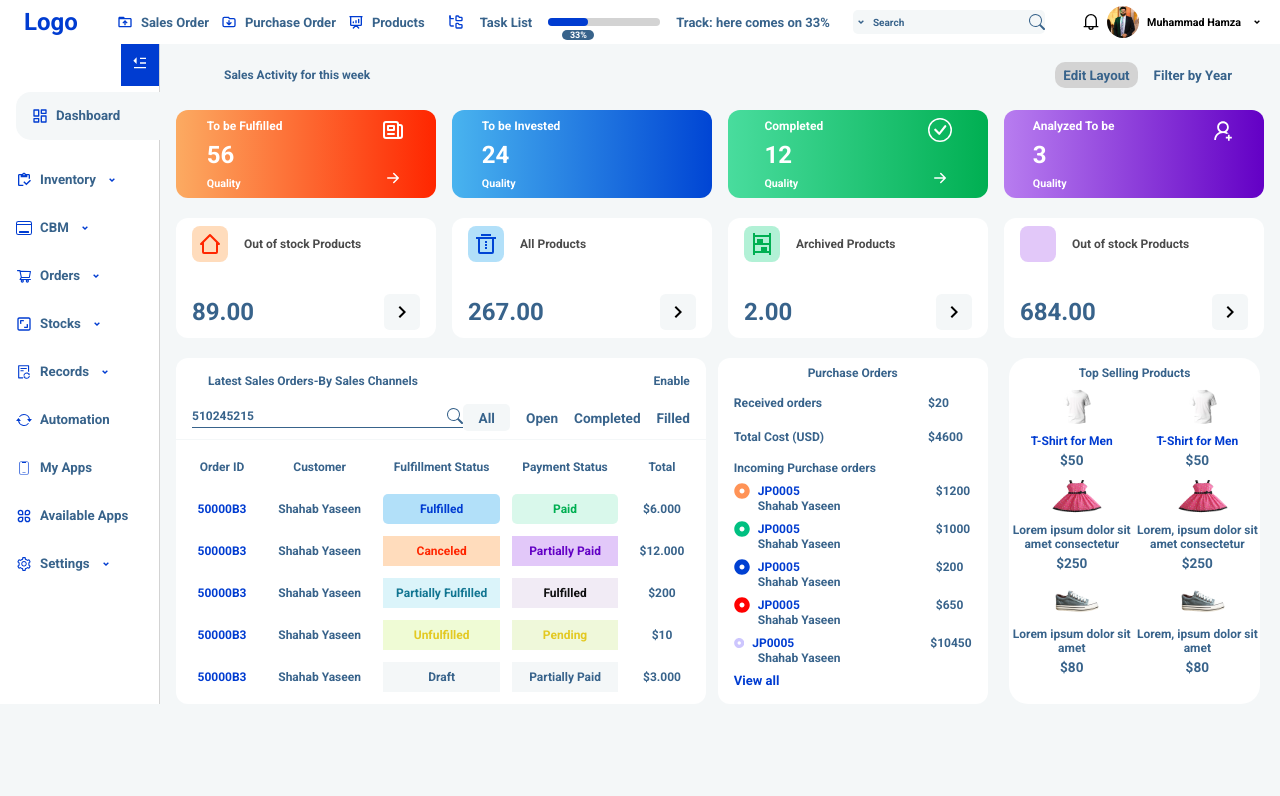
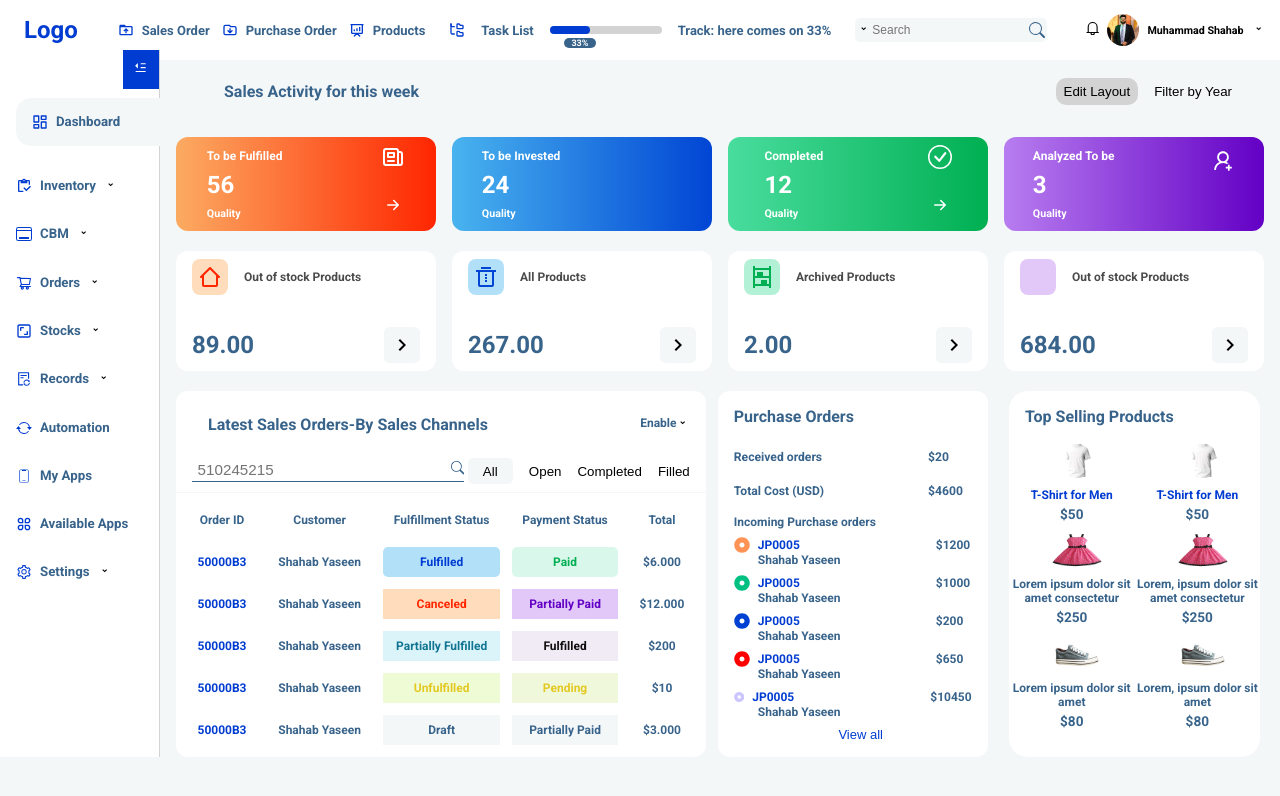
Before and after one commit to EdraakSystems/dashboard_v01, a React (Create React App) app: page / in a window 1280 px wide. Shown: the top 796 px of the page. Built offline with nearby package versions, Linux system fonts and the light colour scheme; some icons are missing.

Commit message:
button classes included

```diff
--- a/src/components/Dashboard/Dashboard.css
+++ b/src/components/Dashboard/Dashboard.css
@@ -26,6 +26,7 @@
     background-color: lightgray;
     padding: 0.35rem 0.5rem;
     border-radius: 10px;
+
 }
 
 .cards {
@@ -58,7 +59,7 @@
     font-weight: 100;
 }
 
-.cards_data_info>h3 {
+.cards_data_info h3 {
     color: white;
     font-size: 1.5rem;
     font-weight: 200;
@@ -69,6 +70,11 @@
     flex-direction: column;
     justify-content: space-around;
     gap: 1.5rem;
+    font-size: x-large;
+}
+
+.cards_data_logo button {
+    color: white;
     font-size: x-large;
 }
 
@@ -167,7 +173,7 @@
 
 }
 
-.cards_2_data_info2>div {
+.cards_2_data_info2 button {
     font-size: x-large;
     background: var(--bg_clr);
     width: 2.25rem;
@@ -200,7 +206,11 @@
     gap: 0.5rem;
 }
 
-.table_caption>h4 {
+.table_caption_div {
+    display: flex;
+}
+
+.table_caption_div>h4 {
     font-size: 0.75rem;
     color: var(--sec_clr);
     font-weight: 200;
@@ -239,8 +249,15 @@
     border-bottom: 1px solid var(--sec_clr);
 }
 
-.table_search>p {
-    font-size: 0.75rem;
+.table_search input {
+    width: fit-content;
+    border: none;
+    font-size: 0.95rem;
+    margin-left: 0.35rem;
+}
+
+.table_search button {
+    color: var(--sec_clr);
 }
 
 .table_data table {
@@ -473,7 +490,7 @@ td {
     margin: 0 2.5rem;
 }
 
-.cards_3_purchase_div>h3 {
+.cards_3_purchase_div>button {
     font-size: small;
     color: var(--pri_clr);
     margin-bottom: 0.7rem;
@@ -799,7 +816,7 @@ td {
         margin-inline: auto;
     }
 
-    .cards_3_purchase_div>h3 {
+    .cards_3_purchase_div>button {
         width: 80%;
         font-size: 0.65rem;
         font-weight: 200;
--- a/src/components/Dashboard/Dashboard.jsx
+++ b/src/components/Dashboard/Dashboard.jsx
@@ -16,6 +16,7 @@ import { MdShelves } from 'react-icons/md'
 import { LiaHandHoldingHeartSolid } from 'react-icons/lia'
 import { BsSearch } from 'react-icons/bs'
 import { FaDotCircle } from 'react-icons/fa'
+import { RiArrowDropDownLine } from 'react-icons/ri'
 
 
 const Dashboard = () => {
@@ -24,8 +25,8 @@ const Dashboard = () => {
       <div className='dashboard_info'>
         <h2>Sales Activity for this week</h2>
         <div>
-          <h5>Edit Layout</h5>
-          <h5>Filter by Year</h5>
+          <button>Edit Layout</button>
+          <button>Filter by Year</button>
         </div>
 
       </div>
@@ -38,7 +39,7 @@ const Dashboard = () => {
           </div>
           <div className='cards_data_logo'>
             <HiOutlineNewspaper />
-            <BsArrowRightShort />
+            <button><BsArrowRightShort /></button>
           </div>
         </div>
         <div className="cards_data cards_data_2">
@@ -59,7 +60,7 @@ const Dashboard = () => {
           </div>
           <div className='cards_data_logo'>
             <BsCheckCircle />
-            <BsArrowRightShort />
+            <button><BsArrowRightShort /></button>
           </div>
         </div>
         <div className="cards_data cards_data_4">
@@ -83,9 +84,9 @@ const Dashboard = () => {
           </div>
           <div className='cards_2_data_info2'>
             <h3>89.00</h3>
-            <div>
+            <button>
               <MdKeyboardArrowRight />
-            </div>
+            </button>
           </div>
         </div>
         <div className="cards_2_data">
@@ -97,9 +98,9 @@ const Dashboard = () => {
           </div>
           <div className='cards_2_data_info2'>
             <h3>267.00</h3>
-            <div>
+            <button>
               <MdKeyboardArrowRight />
-            </div>
+            </button>
           </div>
         </div>
         <div className="cards_2_data">
@@ -111,9 +112,9 @@ const Dashboard = () => {
           </div>
           <div className='cards_2_data_info2'>
             <h3>2.00</h3>
-            <div>
+            <button>
               <MdKeyboardArrowRight />
-            </div>
+            </button>
           </div>
         </div>
         <div className="cards_2_data">
@@ -125,9 +126,9 @@ const Dashboard = () => {
           </div>
           <div className='cards_2_data_info2'>
             <h3>684.00</h3>
-            <div>
+            <button>
               <MdKeyboardArrowRight />
-            </div>
+            </button>
           </div>
         </div>
       </div>
@@ -135,18 +136,23 @@ const Dashboard = () => {
         <div className="cards_3_table ">
           <div className="table_caption">
             <h2>Latest Sales Orders-By Sales Channels</h2>
-            <h4>Enable</h4>
+            <div className='table_caption_div'>
+              <h4>Enable</h4>
+              <button><RiArrowDropDownLine /></button>
+            </div>
           </div>
           <div className="table_filter">
             <div className="table_search">
-              <p>510245215</p>
-              <BsSearch />
+              <input type="text" placeholder='510245215' />
+              <button>
+                <BsSearch />
+              </button>
             </div>
             <ul>
-              <li>All</li>
-              <li>Open</li>
-              <li>Completed</li>
-              <li>Filled</li>
+              <button>All</button>
+              <button>Open</button>
+              <button>Completed</button>
+              <button>Filled</button>
             </ul>
           </div>
           <div className="table_data">
@@ -250,7 +256,7 @@ const Dashboard = () => {
                 <h6>Shahab Yaseen</h6>
               </div>
             </div>
-            <h3>View all</h3>
+            <button>View all</button>
           </div>
         </div>
         <div className=" cards_3_top_selling">
--- a/src/components/Leftnav/Leftnav.jsx
+++ b/src/components/Leftnav/Leftnav.jsx
@@ -18,9 +18,9 @@ import { AiOutlineSetting } from 'react-icons/ai'
 const Leftnav = () => {
     return (
         <div className='left_nav'>
-            <div className="left_menu">
+            <button className="left_menu">
                 <RiMenuFoldFill />
-            </div>
+            </button>
             <li className="left_nav_list first_child">
                 <LuLayoutDashboard />
                 <h5>Dashboard</h5>
@@ -29,27 +29,27 @@ const Leftnav = () => {
             <li className="left_nav_list">
                 <MdOutlineInventory />
                 <h5>Inventory</h5>
-                <RiArrowDropDownLine />
+                <button><RiArrowDropDownLine /></button>
             </li>
             <li className="left_nav_list">
                 <BsWindowDesktop />
                 <h5>CBM</h5>
-                <RiArrowDropDownLine />
+                <button><RiArrowDropDownLine /></button>
             </li>
             <li className="left_nav_list">
                 <AiOutlineShoppingCart />
                 <h5>Orders</h5>
-                <RiArrowDropDownLine />
+                <button><RiArrowDropDownLine /></button>
             </li>
             <li className="left_nav_list">
                 <CgShutterstock />
                 <h5>Stocks</h5>
-                <RiArrowDropDownLine />
+                <button><RiArrowDropDownLine /></button>
             </li>
             <li className="left_nav_list">
                 <AiOutlineFileSync />
                 <h5>Records</h5>
-                <RiArrowDropDownLine />
+                <button><RiArrowDropDownLine /></button>
             </li>
             <li className="left_nav_list">
                 <BsArrowRepeat />
@@ -66,7 +66,7 @@ const Leftnav = () => {
             <li className="left_nav_list">
                 <AiOutlineSetting />
                 <h5>Settings</h5>
-                <RiArrowDropDownLine />
+                <button><RiArrowDropDownLine /></button>
             </li>
         </div>
     )
--- a/src/components/Navbar/Navbar.css
+++ b/src/components/Navbar/Navbar.css
@@ -11,6 +11,7 @@
     font-size: 2.25rem;
     text-align: center;
     margin-left: 2rem;
+    cursor: pointer;
 }
 
 .nav_product {
@@ -78,31 +79,30 @@
 
 .nav_search {
     display: flex;
-    justify-content: space-between;
+    justify-content: space-evenly;
     align-items: center;
-    gap: 1rem;
     background: var(--bg_clr);
     color: var(--sec_clr);
     width: 12rem;
     height: 1.5rem;
     border-radius: 5px;
+    font-size: 1rem;
 }
 
-.nav_search div {
-    display: flex;
-    gap: 0.25rem;
-    align-items: center;
+.nav_search input {
+    background: var(--bg_clr);
+    width: fit-content;
+    border: none;
+    font-size: 0.75rem;
 }
 
-.nav_search div p {
-    font-size: x-small;
-}
 
 .nav_user {
     display: flex;
     align-items: center;
     gap: 0.5rem;
     margin-inline: 15px;
+    justify-content: center;
 }
 
 .nav_user img {
--- a/src/components/Navbar/Navbar.jsx
+++ b/src/components/Navbar/Navbar.jsx
@@ -40,17 +40,15 @@ const Navbar = () => {
         <h5>Track: here comes on 33%</h5>
       </div>
       <div className="nav_search">
-        <div>
-          <RiArrowDropDownLine />
-          <p>Search</p>
-        </div>
+        <button><RiArrowDropDownLine /></button>
+        <input type="text" placeholder='Search' />
         <BsSearch />
       </div>
       <div className='nav_user'>
-        <GrNotification />
+        <button> <GrNotification /></button>
         <img src={img} alt="profile" />
-        <h6>Muhammad Hamza</h6>
-        <RiArrowDropDownLine />
+        <h6>Muhammad Shahab</h6>
+        <button><RiArrowDropDownLine /></button>
       </div>
       <div className="menu">
         <LuMenu />
--- a/src/index.css
+++ b/src/index.css
@@ -6,9 +6,9 @@
 
 }
 
-::-webkit-scrollbar {
+/* ::-webkit-scrollbar {
   display: none;
-}
+} */
 
 :root {
   --pri_clr: #003cd1;
@@ -76,6 +76,17 @@ h2 {
   margin: 1rem 1rem;
 }
 
+button {
+  border: none;
+  cursor: pointer;
+  background: none;
+}
+
+input:focus {
+  outline-color: transparent;
+}
+
+
 /* For phones Only */
 @media (max-width:600px) {
   h2 {
@@ -107,13 +118,6 @@ h2 {
   .sideNavbar {
     display: none;
   }
-
-  h2 {
-    font-size: 0.75rem;
-    font-weight: 100;
-    text-align: center;
-    margin: 0.5rem 1rem;
-  }
 }
 
 /* For Tablet landscape-up */
```
